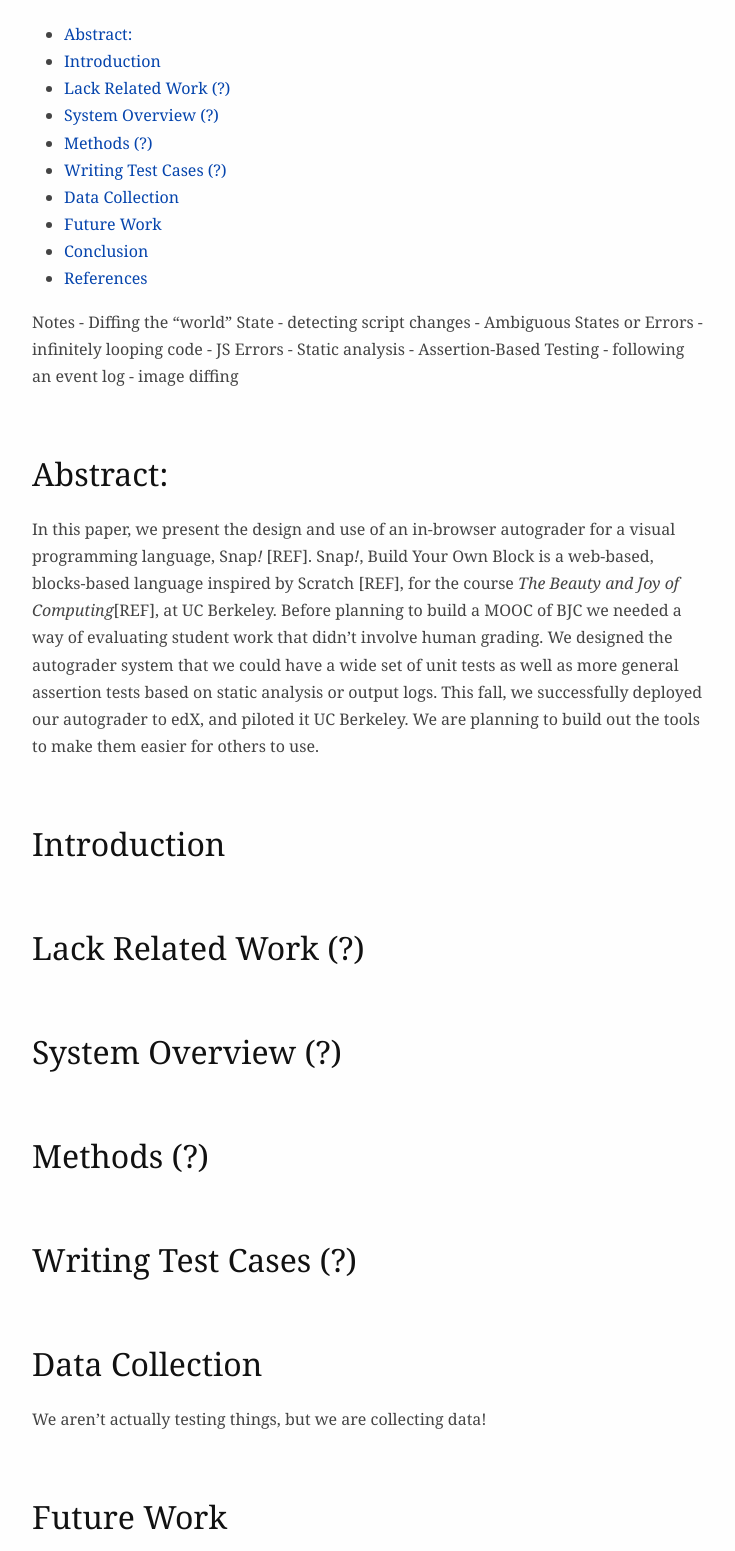
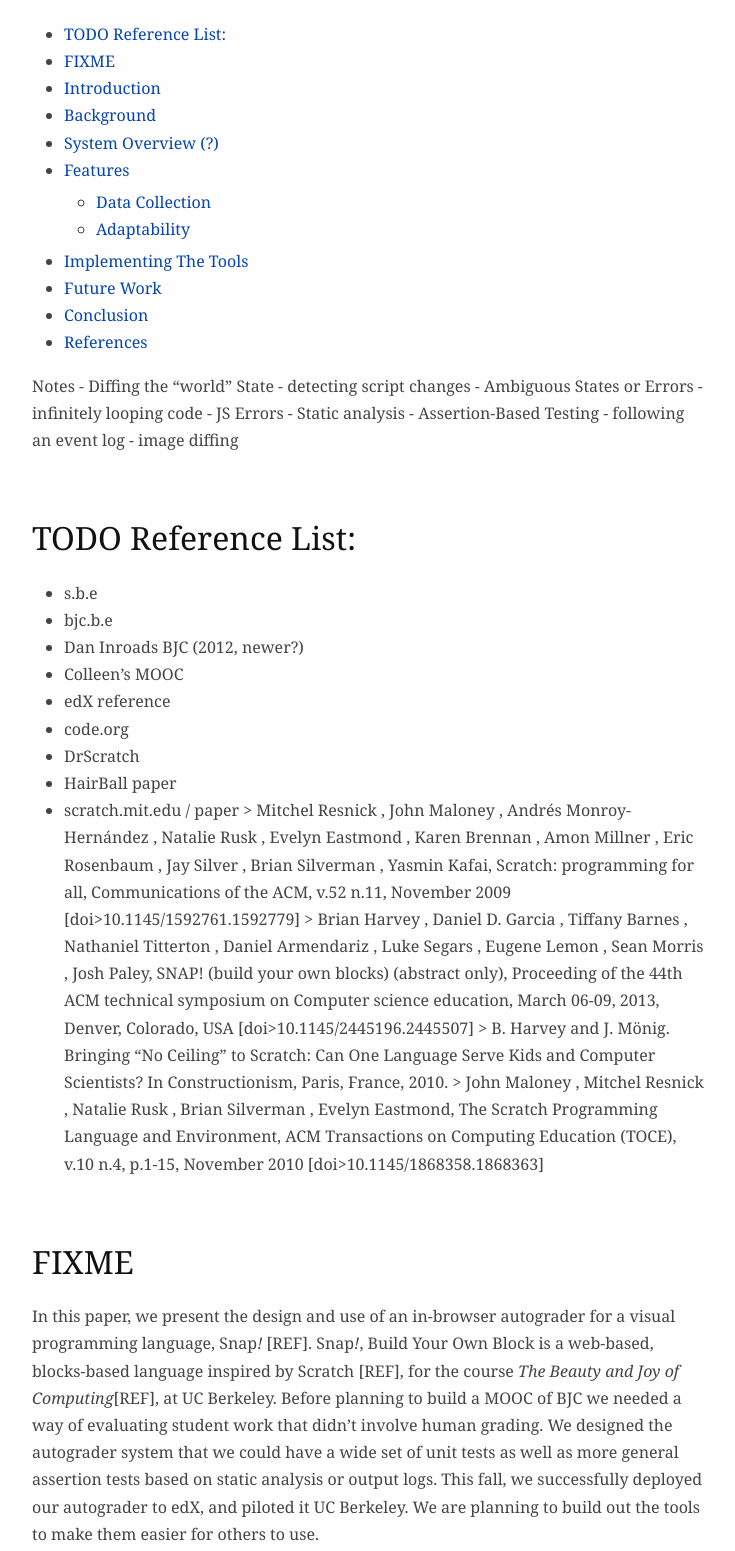
Before and after one commit to cycomachead/snap-autograder-paper, a plain HTML site: page index.html in a window 1280 px wide. Shown: the part 482-2033 px from the top of the page, without its empty margins (272-1007 px from the left). Drawn offline with Linux system fonts and the light colour scheme.

Commit message:
Deploy from Travis CI at: Wed Oct 28 10:07:27 UTC 2015 (CI Time)

```diff
--- a/index.html
+++ b/index.html
@@ -19,28 +19,45 @@
 </div>
 <div id="TOC">
 <ul>
-<li><a href="#abstract">Abstract:</a></li>
+<li><a href="#todo-reference-list">TODO Reference List:</a></li>
+<li><a href="#fixme">FIXME</a></li>
 <li><a href="#introduction">Introduction</a></li>
-<li><a href="#lack-related-work">Lack Related Work (?)</a></li>
+<li><a href="#background">Background</a></li>
 <li><a href="#system-overview">System Overview (?)</a></li>
-<li><a href="#methods">Methods (?)</a></li>
-<li><a href="#writing-test-cases">Writing Test Cases (?)</a></li>
+<li><a href="#features">Features</a><ul>
 <li><a href="#data-collection">Data Collection</a></li>
+<li><a href="#adaptability">Adaptability</a></li>
+</ul></li>
+<li><a href="#implementing-the-tools">Implementing The Tools</a></li>
 <li><a href="#future-work">Future Work</a></li>
 <li><a href="#conclusion">Conclusion</a></li>
 <li><a href="#references">References</a></li>
 </ul>
 </div>
 <p>Notes - Diffing the “world” State - detecting script changes - Ambiguous States or Errors - infinitely looping code - JS Errors - Static analysis - Assertion-Based Testing - following an event log - image diffing</p>
-<h1 id="abstract">Abstract:</h1>
+<h1 id="todo-reference-list">TODO Reference List:</h1>
+<ul>
+<li>s.b.e</li>
+<li>bjc.b.e</li>
+<li>Dan Inroads BJC (2012, newer?)</li>
+<li>Colleen’s MOOC</li>
+<li>edX reference</li>
+<li>code.org</li>
+<li>DrScratch</li>
+<li>HairBall paper</li>
+<li>scratch.mit.edu / paper &gt; Mitchel Resnick , John Maloney , Andrés Monroy-Hernández , Natalie Rusk , Evelyn Eastmond , Karen Brennan , Amon Millner , Eric Rosenbaum , Jay Silver , Brian Silverman , Yasmin Kafai, Scratch: programming for all, Communications of the ACM, v.52 n.11, November 2009 [doi&gt;10.1145/1592761.1592779] &gt; Brian Harvey , Daniel D. Garcia , Tiffany Barnes , Nathaniel Titterton , Daniel Armendariz , Luke Segars , Eugene Lemon , Sean Morris , Josh Paley, SNAP! (build your own blocks) (abstract only), Proceeding of the 44th ACM technical symposium on Computer science education, March 06-09, 2013, Denver, Colorado, USA [doi&gt;10.1145/2445196.2445507] &gt; B. Harvey and J. Mönig. Bringing “No Ceiling” to Scratch: Can One Language Serve Kids and Computer Scientists? In Constructionism, Paris, France, 2010. &gt; John Maloney , Mitchel Resnick , Natalie Rusk , Brian Silverman , Evelyn Eastmond, The Scratch Programming Language and Environment, ACM Transactions on Computing Education (TOCE), v.10 n.4, p.1-15, November 2010 [doi&gt;10.1145/1868358.1868363]</li>
+</ul>
+<h1 id="fixme">FIXME</h1>
 <p>In this paper, we present the design and use of an in-browser autograder for a visual programming language, Snap<i>!</i> [REF]. Snap<i>!</i>, Build Your Own Block is a web-based, blocks-based language inspired by Scratch [REF], for the course <em>The Beauty and Joy of Computing</em>[REF], at UC Berkeley. Before planning to build a MOOC of BJC we needed a way of evaluating student work that didn’t involve human grading. We designed the autograder system that we could have a wide set of unit tests as well as more general assertion tests based on static analysis or output logs. This fall, we successfully deployed our autograder to edX, and piloted it UC Berkeley. We are planning to build out the tools to make them easier for others to use.</p>
 <h1 id="introduction">Introduction</h1>
-<h1 id="lack-related-work">Lack Related Work (?)</h1>
+<p>Despite the growing popularity of visual programming languages, there has been little, if any, work published about how to implement any form of automatic grading or assessment for visual environments. We present an autograding tool for Snap[1], which runs in the browser and provides realtime feedback to students. This environment can be used both a feedback tool or as a grader depending upon the configuration and includes functionality for logging students’ test outcomes as well as any code.</p>
+<h1 id="background">Background</h1>
 <h1 id="system-overview">System Overview (?)</h1>
-<h1 id="methods">Methods (?)</h1>
-<h1 id="writing-test-cases">Writing Test Cases (?)</h1>
-<h1 id="data-collection">Data Collection</h1>
+<h1 id="features">Features</h1>
+<h2 id="data-collection">Data Collection</h2>
 <p>We aren’t actually testing things, but we are collecting data!</p>
+<h2 id="adaptability">Adaptability</h2>
+<h1 id="implementing-the-tools">Implementing The Tools</h1>
 <h1 id="future-work">Future Work</h1>
 <h1 id="conclusion">Conclusion</h1>
 <h1 id="references" class="unnumbered">References</h1>
```
Also changed, not shown: 1 other file.
